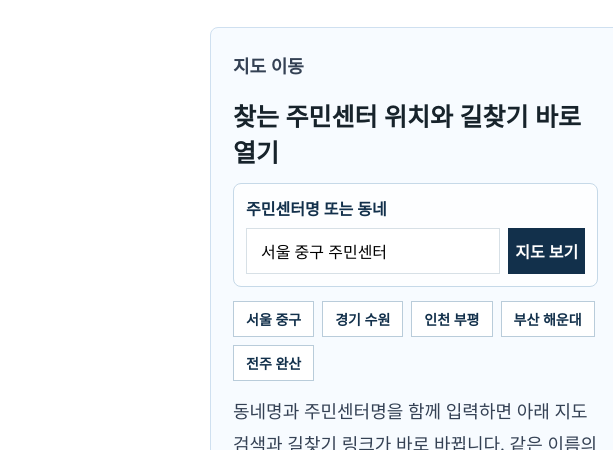
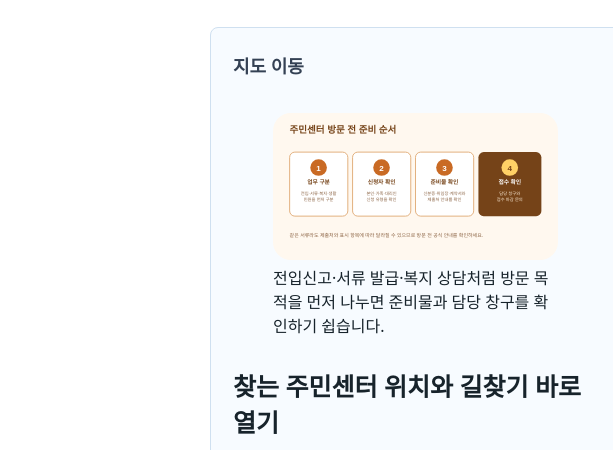
Before and after one commit to ana7776/town114, a website: page services/community-centers/index.html in a window 1280 px wide. Shown: the part 388-838 px from the top of the page, 0-613 px from the left. Drawn offline with Linux system fonts and the light colour scheme.

Commit message:
Enhance community center page with image and caption
Updated the HTML structure by adding an image figure and caption for better context.

```diff
--- a/services/community-centers/index.html
+++ b/services/community-centers/index.html
@@ -28,7 +28,8 @@
       <section class="pharmacy-map-widget" aria-labelledby="community-map-title">
         <div class="pharmacy-map-copy">
           <p class="eyebrow">지도 이동</p>
-          <h2 id="community-map-title">찾는 주민센터 위치와 길찾기 바로 열기</h2>
+          <figure class="info-figure"><img src="/town114-community-center-check.svg" alt="주민센터 방문 전 업무 구분, 신청자, 준비물, 접수시간 확인 순서를 보여주는 도식" loading="lazy" decoding="async" style="width:100%;height:auto;border-radius:18px"><figcaption>전입신고·서류 발급·복지 상담처럼 방문 목적을 먼저 나누면 준비물과 담당 창구를 확인하기 쉽습니다.</figcaption></figure>
+      <h2 id="community-map-title">찾는 주민센터 위치와 길찾기 바로 열기</h2>
           <form class="pharmacy-map-search" id="community-map-search">
             <label for="community-map-query">주민센터명 또는 동네</label>
             <div>
```
